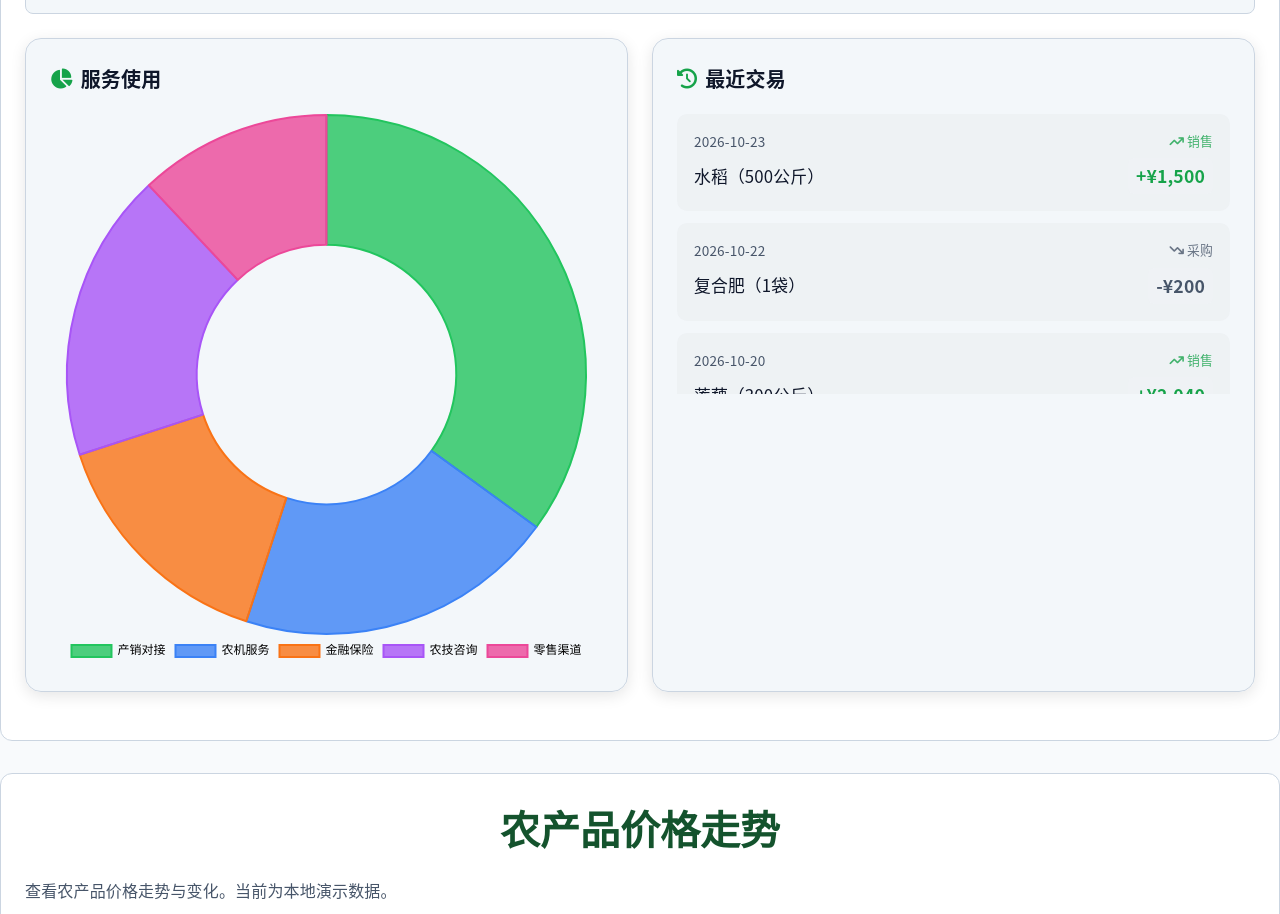
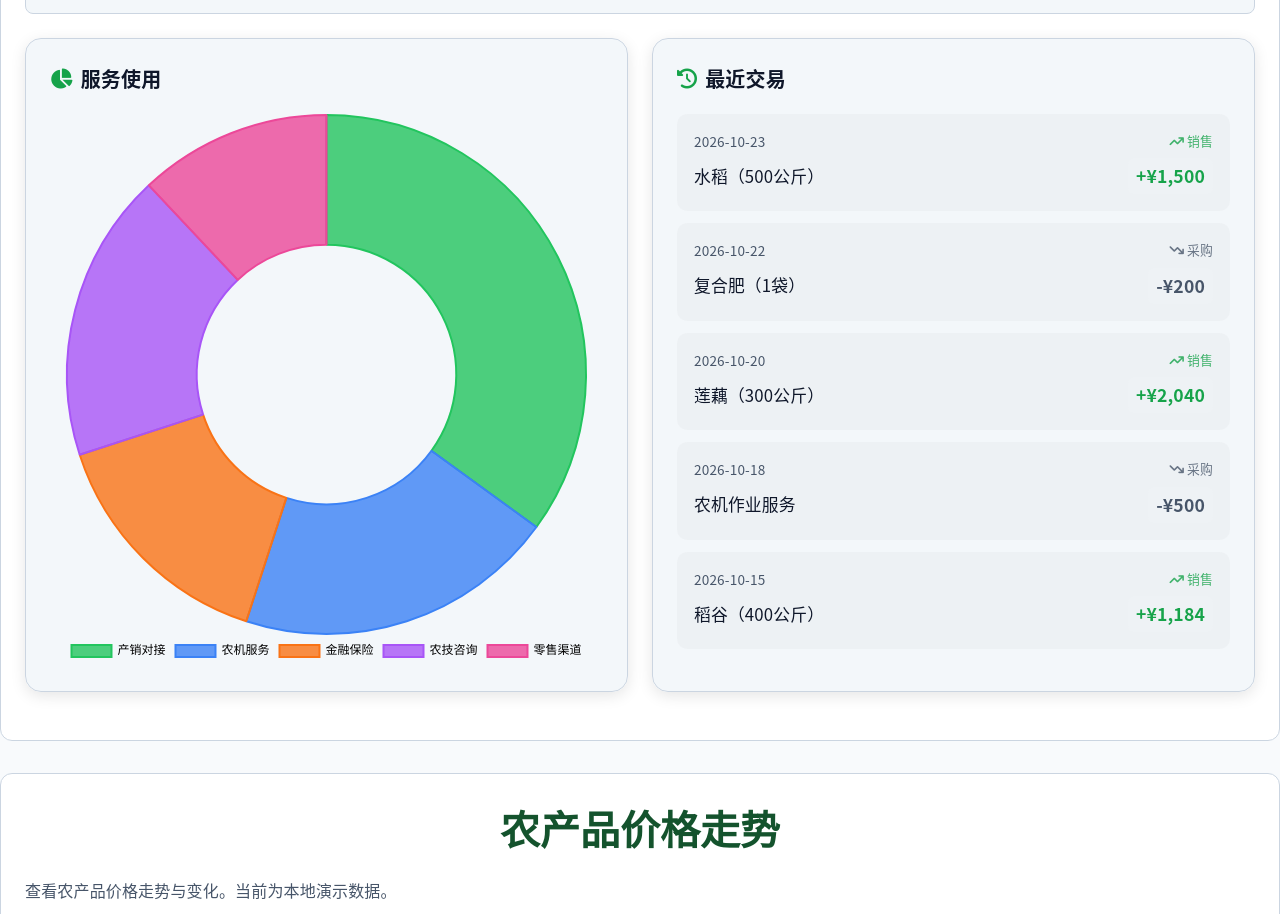
Before and after one commit to rain123789/AgriTech-CN, a website with bundled scripts: page index.html in a window 1280 px wide. Shown: the part 1855-2769 px from the top of the page. Built offline with nearby package versions, Linux system fonts and the light colour scheme; animation ran at ten frames a second; files whose address does not match are found by name.

Commit message:
fix(home): 放宽「最近交易」列表高度上限，避免末条被裁切
现象：首页「最近交易」卡片只显示到第 3 条，且该条被切掉一半，但卡片
下方仍有大片空白。

根因：.transaction-list-container 写死 max-height: 280px 并开启纵向
滚动。5 条演示交易的实际内容高度为 547px（单条 97.48px + 12px 间距），
超出上限 267px 被裁；而父卡片本身已有 710px 高、可用空间约 622px，
空间并不紧张，属高度上限设置过小。

修复：max-height 由 280px 调整为 600px，略高于内容高度以留出字体渲染
余量，同时保留 overflow-y 作为数据增多时的兜底。

验证（Chrome 无头模式实测）：
- 改前：clientHeight 280 / scrollHeight 547
- 改后：clientHeight 547 = scrollHeight 547，无滚动、无裁切
- 卡片高度仍为 710.19px，左右两卡等高，布局无副作用
- 截图确认 5 条记录全部完整显示

```diff
--- a/index.html
+++ b/index.html
@@ -3253,7 +3253,8 @@
           list-style: none;
           padding: 0;
           margin: 0;
-          max-height: 280px;
+          /* 5 条演示数据约 547px，上限留出余量，避免末条被裁切 */
+          max-height: 600px;
           overflow-y: auto;
           scrollbar-width: thin;
           scrollbar-color: var(--accent-color) transparent;
```
